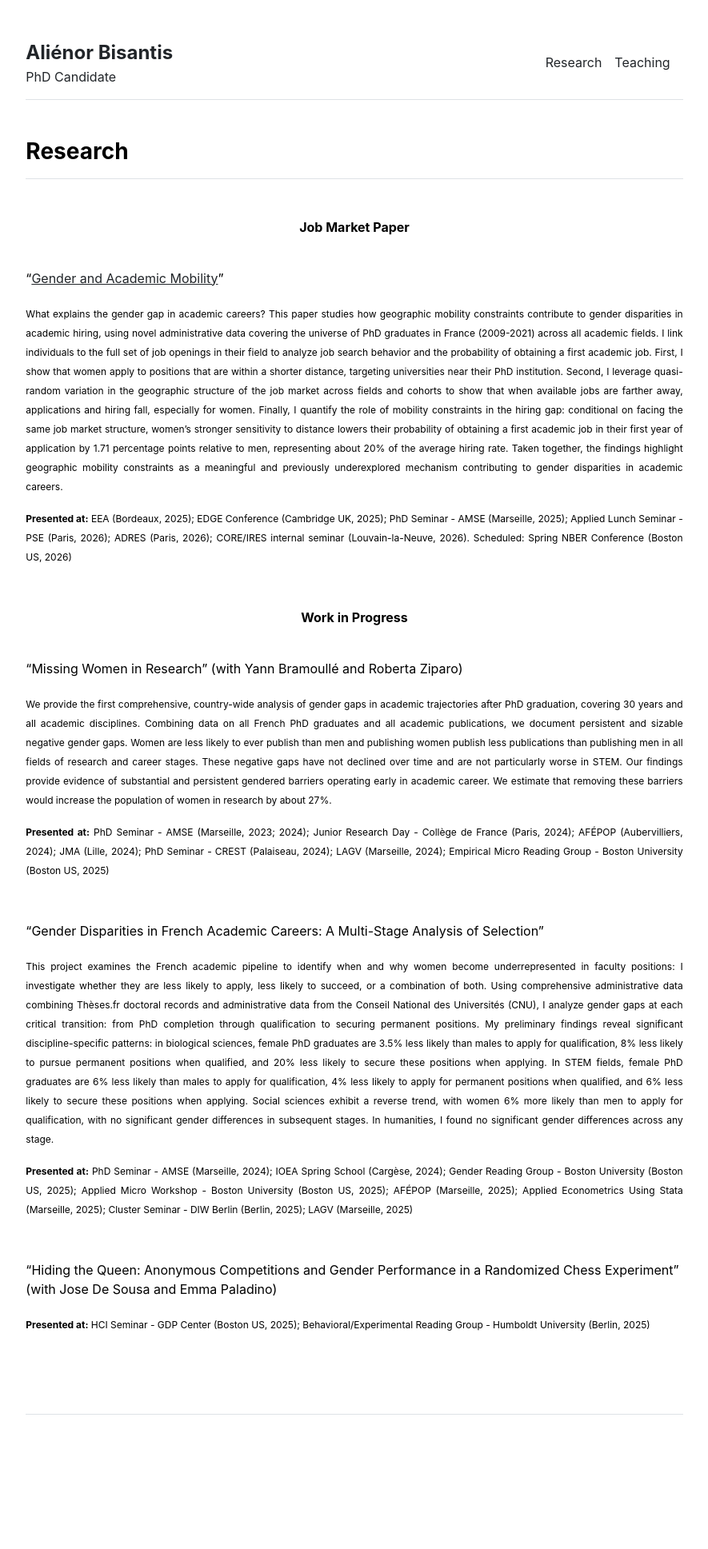
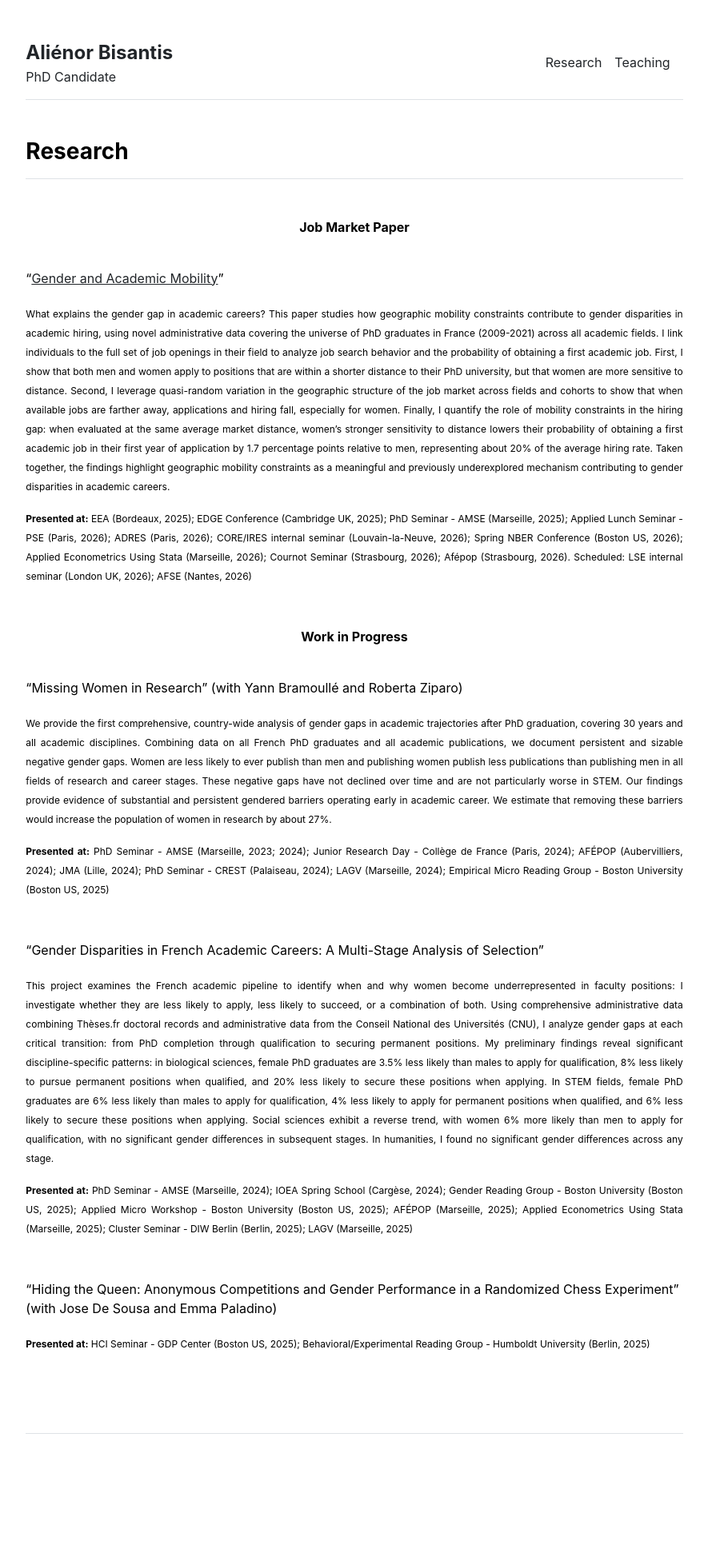
Before and after one commit to alienorbisantis/alienorbisantis.github.io, a Jekyll site: the page built from Research/Research.md, in a window 1280 px wide. Shown: the whole page at 80% size, without its empty margins (197-1082 px from the left). Built offline with Jekyll 4.4.1, drawn with Linux system fonts in a browser that asks for light colours; before the commit the page ends 1913 px from its top, so only the background shows below that.

Commit message:
Update Research.md

```diff
--- a/Research/Research.md
+++ b/Research/Research.md
@@ -13,11 +13,12 @@
 "[Gender and Academic Mobility]({{ site.github.url }}/assets//pdf//JMP_BISANTIS.pdf)"
 
 <p align="justify">
-<sub>What explains the gender gap in academic careers? This paper studies how geographic mobility constraints contribute to gender disparities in academic hiring, using novel administrative data covering the universe of PhD graduates in France (2009-2021) across all academic fields. I link individuals to the full set of job openings in their field to analyze job search behavior and the probability of obtaining a first academic job. First, I show that women apply to positions that are within a shorter distance, targeting universities near their PhD institution. Second, I leverage quasi-random variation in the geographic structure of the job market across fields and cohorts to show that when available jobs are farther away, applications and hiring fall, especially for women. Finally, I quantify the role of mobility constraints in the hiring gap: conditional on facing the same job market structure, women’s stronger sensitivity to distance lowers their probability of obtaining a first academic job in their first year of application by 1.71 percentage points relative to men, representing about 20% of the average hiring rate. Taken together, the findings highlight geographic mobility constraints as a meaningful and previously underexplored mechanism contributing to gender disparities in academic careers.</sub>
+<sub>What explains the gender gap in academic careers? This paper studies how geographic mobility constraints contribute to gender disparities in academic hiring, using novel administrative data covering the universe of PhD graduates in France (2009-2021) across all academic fields. I link individuals to the full set of job openings in their field to analyze job search behavior and the probability of obtaining a first academic job. First, I show that both men and women apply to positions that are within a shorter distance to their PhD university, but that women are more sensitive to distance.
+Second, I leverage quasi-random variation in the geographic structure of the job market across fields and cohorts to show that when available jobs are farther away, applications and hiring fall, especially for women. Finally, I quantify the role of mobility constraints in the hiring gap: when evaluated at the same average market distance, women’s stronger sensitivity to distance lowers their probability of obtaining a first academic job in their first year of application by 1.7 percentage points relative to men, representing about 20% of the average hiring rate. Taken together, the findings highlight geographic mobility constraints as a meaningful and previously underexplored mechanism contributing to gender disparities in academic careers.</sub>
  </p>
 
 <p align="justify">
-<sub><b>Presented at:</b> EEA (Bordeaux, 2025); EDGE Conference (Cambridge UK, 2025); PhD Seminar - AMSE (Marseille, 2025); Applied Lunch Seminar - PSE (Paris, 2026); ADRES (Paris, 2026); CORE/IRES internal seminar (Louvain-la-Neuve, 2026). Scheduled: Spring NBER Conference (Boston US, 2026) </sub>
+<sub><b>Presented at:</b> EEA (Bordeaux, 2025); EDGE Conference (Cambridge UK, 2025); PhD Seminar - AMSE (Marseille, 2025); Applied Lunch Seminar - PSE (Paris, 2026); ADRES (Paris, 2026); CORE/IRES internal seminar (Louvain-la-Neuve, 2026); Spring NBER Conference (Boston US, 2026); Applied Econometrics Using Stata (Marseille, 2026); Cournot Seminar (Strasbourg, 2026); Afépop (Strasbourg, 2026). Scheduled: LSE internal seminar (London UK, 2026); AFSE (Nantes, 2026) </sub>
 </p>
 &nbsp;
 
```
